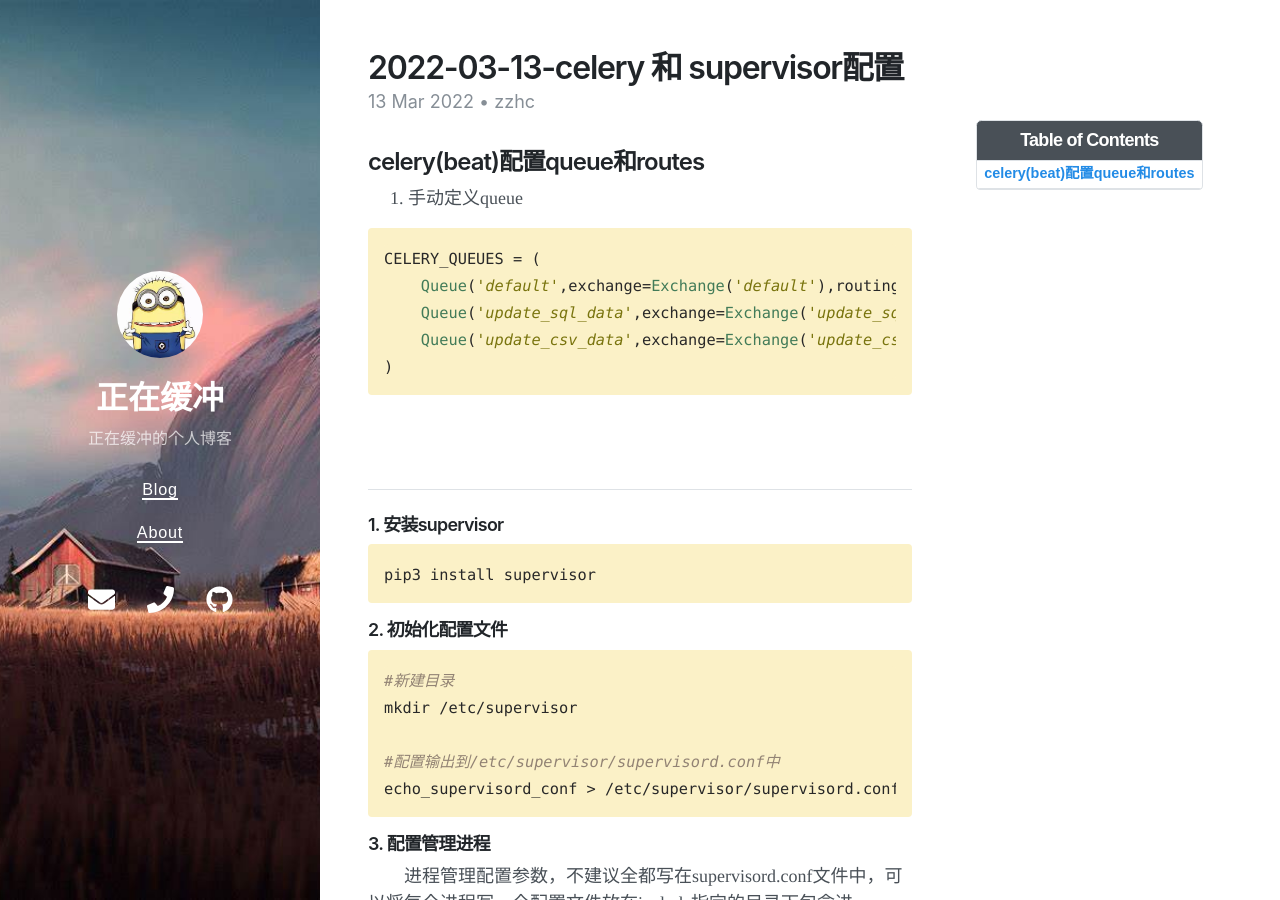
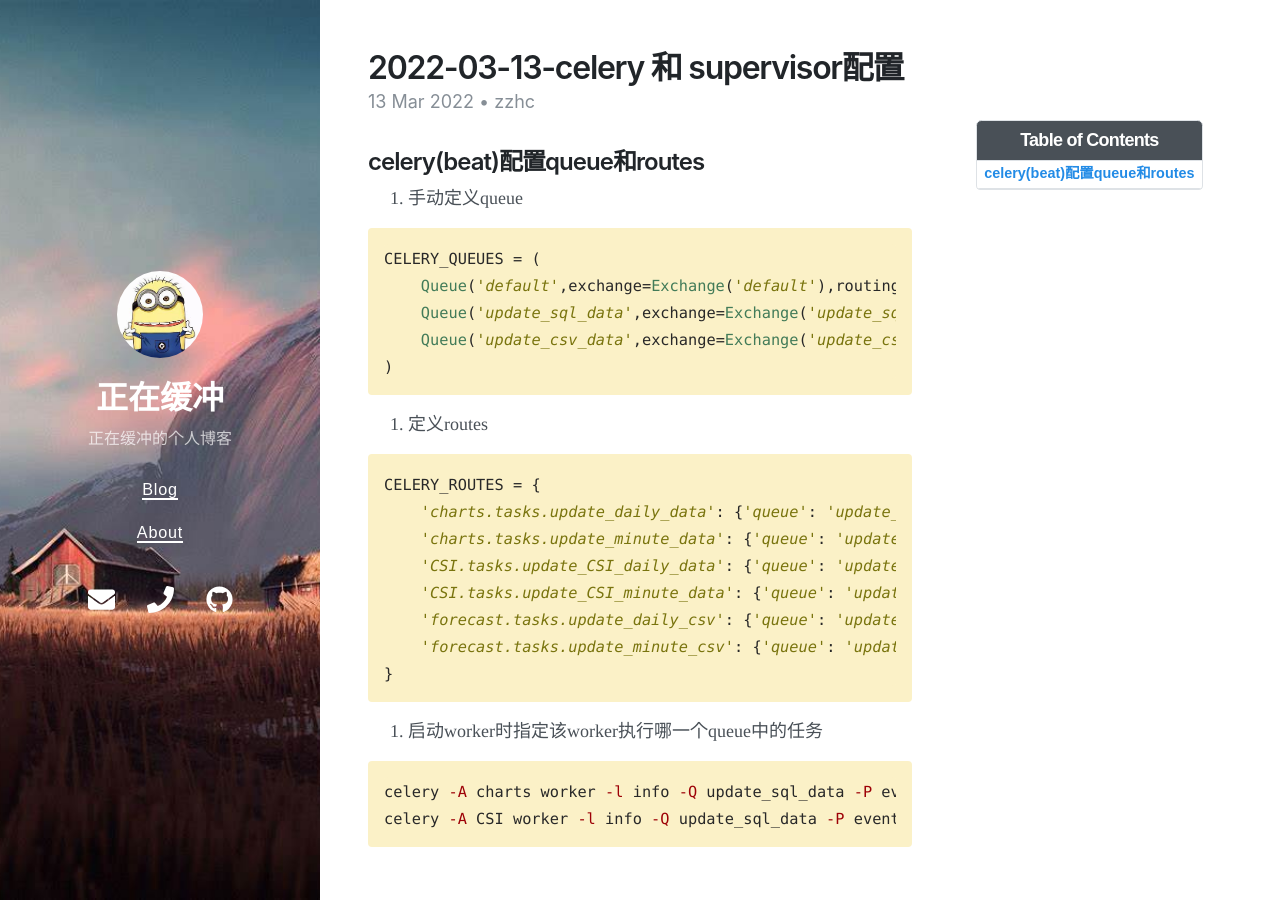
Before and after one commit to Zzhc3321/personal-blog.github.io, a Jekyll site: the page built from _posts/2022-03-13-supervisor配置.md, in a window 1280 px wide and 900 px high. Built offline with Jekyll 4.4.1, drawn with Linux system fonts in a browser that asks for light colours; nearby versions of some CDN libraries.

Commit message:
修改文件: _posts/2022-03-13-supervisor配置.md

````diff
--- a/_posts/2022-03-13-supervisor配置.md
+++ b/_posts/2022-03-13-supervisor配置.md
@@ -23,16 +23,29 @@ CELERY_QUEUES = (
 ```
 
 
+2. 定义routes
 
 
 
+```python
+CELERY_ROUTES = {
+    'charts.tasks.update_daily_data': {'queue': 'update_sql_data', 'routing_key': 'update_sql_data'},
+    'charts.tasks.update_minute_data': {'queue': 'update_sql_data', 'routing_key': 'update_sql_data'},
+    'CSI.tasks.update_CSI_daily_data': {'queue': 'update_sql_data', 'routing_key': 'update_sql_data'},
+    'CSI.tasks.update_CSI_minute_data': {'queue': 'update_sql_data', 'routing_key': 'update_sql_data'},
+    'forecast.tasks.update_daily_csv': {'queue': 'update_csv_data', 'routing_key': 'update_csv_data'},
+    'forecast.tasks.update_minute_csv': {'queue': 'update_csv_data', 'routing_key': 'update_csv_data'},
+}
+```
 
 
 
+3. 启动worker时指定该worker执行哪一个queue中的任务
 
-
-
-
+```shell
+celery -A charts worker -l info -Q update_sql_data -P eventlet
+celery -A CSI worker -l info -Q update_sql_data -P eventlet
+```
 
 
 
````
